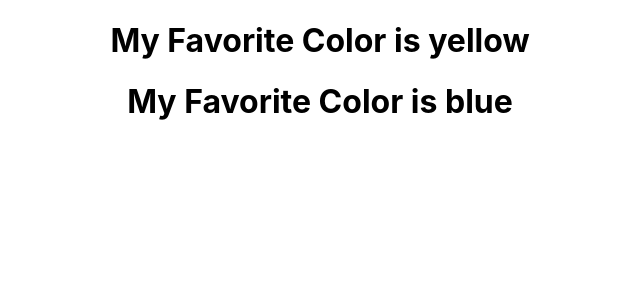
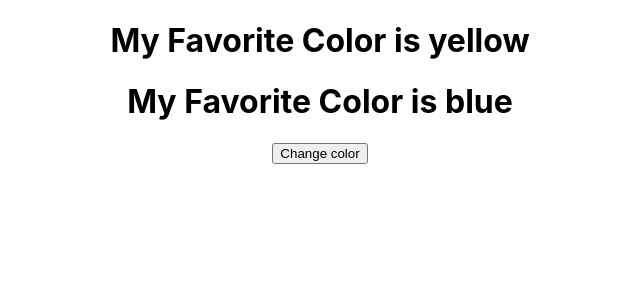
Before and after one commit to MohamedAnwarAlhamed/ReactComponent, a React (Create React App) app in the folder my_app/: page / in a window 1280 px wide. Shown: the top 300 px of the page, without its empty margins (320-960 px from the left). Built offline with nearby package versions, Linux system fonts and the light colour scheme.

Commit message:
life cycle 2

```diff
--- a/my_app/src/Header2.js
+++ b/my_app/src/Header2.js
@@ -7,20 +7,24 @@
     console.log("constructor 2");
   }
 
+  shouldComponentUpdate() {
+    return true;
+  }
+
   static getDerivedStateFromProps(props, state) {
     console.log("getDerivedStateFromProps 2");
     return {favoritecolor: props.favcol };
   }
 
-  componentDidMount() {
-    console.log("componentDidMount 2");
-    setTimeout(() => {
-      this.setState({favoritecolor: "blue"})
-    }, 1000)
+  changeColor = () => {
+    this.setState({favoritecolor: "blue"});
   }
   render() {
     return (
+      <div>
       <h1>My Favorite Color is {this.state.favoritecolor}</h1>
+      <button type="button" onClick={this.changeColor}>Change color</button>
+      </div>
     );
   }
 }
```
